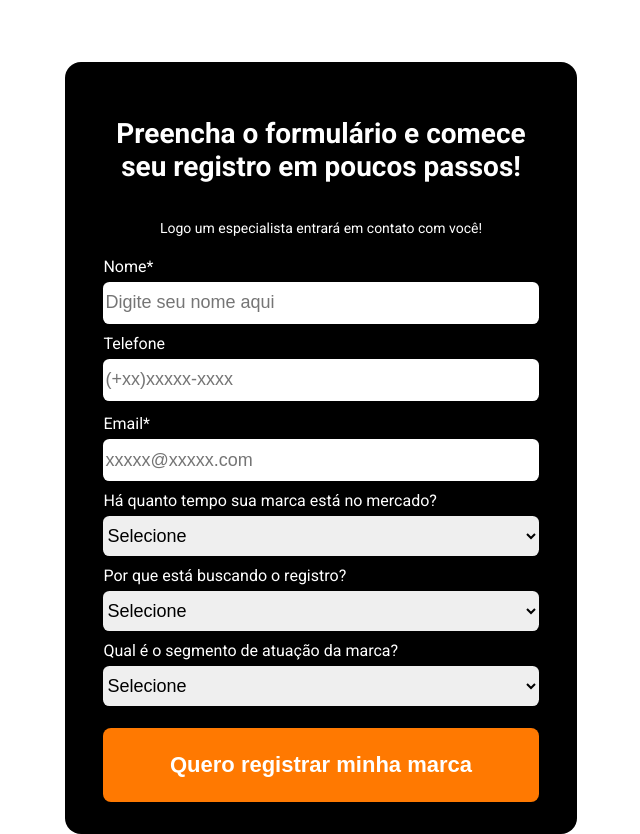
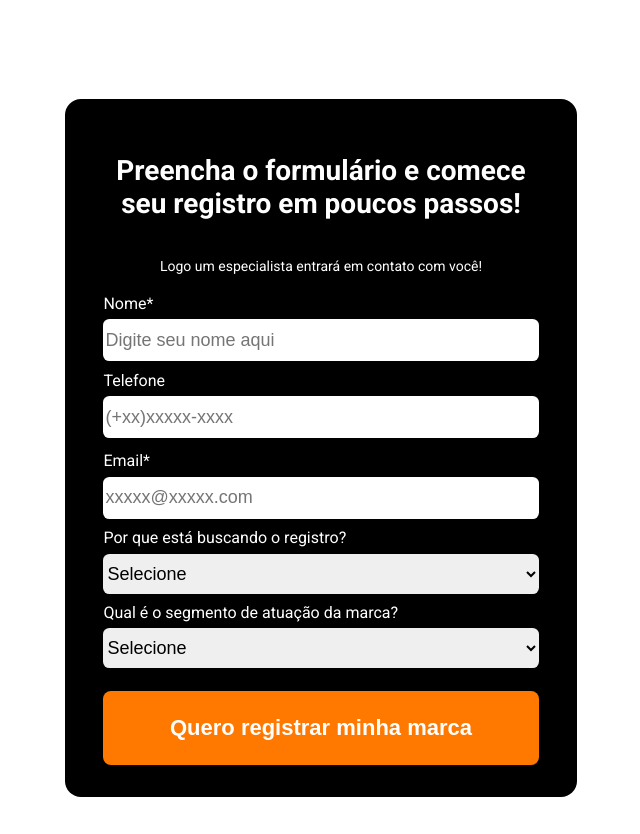
Before and after one commit to nioritos/interprise-form, a plain HTML site: page index.html in a window 1280 px wide. Shown: the whole page, without its empty margins (319-959 px from the left). Drawn offline with Linux system fonts and the light colour scheme.

Commit message:
removed tempo-marca area

```diff
--- a/index.html
+++ b/index.html
@@ -42,26 +42,7 @@
                  <label for="email">Email*</label>
                  <input type="email" name="entry.1782262711" id="email" placeholder="xxxxx@xxxxx.com" required>
              </div>
-             <div class="tempo-marca">
-                 <label for="tempo-marca">Há quanto tempo sua marca está no mercado?</label>
-                 <select required name="entry.1424452030" id="tempo-marca" >
-                    <option value="">
 
-                      Selecione
-                    </option>
-
-                      <option value="Ainda não atuo com a marca">Ainda não atuo com a marca</option>
-
-                      <option value="Menos de 2 anos e não tenho CNPJ">Menos de 2 anos e não tenho CNPJ</option>
-
-                      <option value="Menos de 2 anos, mas tenho CNPJ">Menos de 2 anos, mas tenho CNPJ</option>
-
-                      <option value="Entre 2 a 5 anos">Entre 2 a 5 anos</option>
-
-                      <option value="Mais de 5 anos">Mais de 5 anos</option>
-
-                  </select>
-             </div>
              <div class="porque">
                  <label for="porque">Por que está buscando o registro?</label>
                  <select required name="entry.1051797394" id="porque">
```
